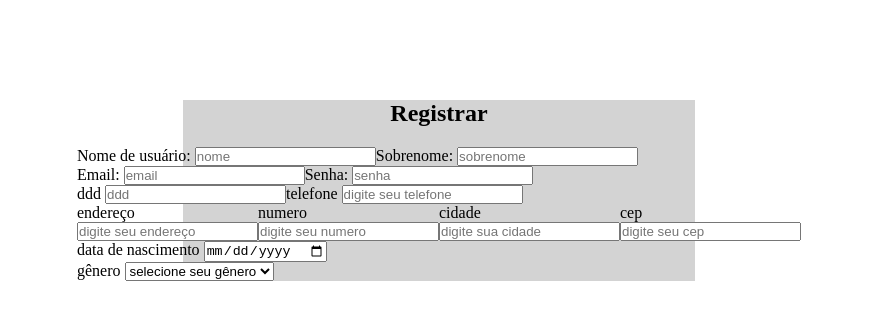
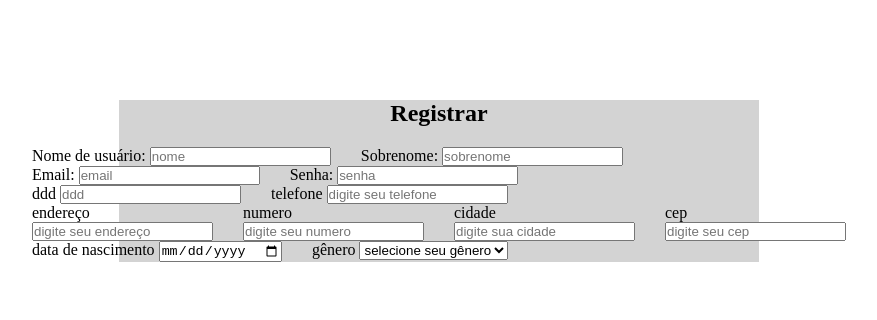
Before and after one commit to anthonny61819506/sonia, a plain HTML site: page registro.html in a window 1280 px wide. Shown: the whole page, without its empty margins (201-1078 px from the left). Drawn offline with Linux system fonts and the light colour scheme.

Commit message:
login1.1

```diff
--- a/registro.css
+++ b/registro.css
@@ -5,7 +5,7 @@
 }
 .area-registro{
     margin: 100px auto;
-    width: 40vw;
+    width: 50vw;
     background-color: lightgray;
     display: flex;
     flex-direction: column;
@@ -31,3 +31,8 @@
 .area-endereço{
     display: flex;
 }
+.form-cadastro > div{
+    display: flex;
+    gap: 30px;
+
+}
```
